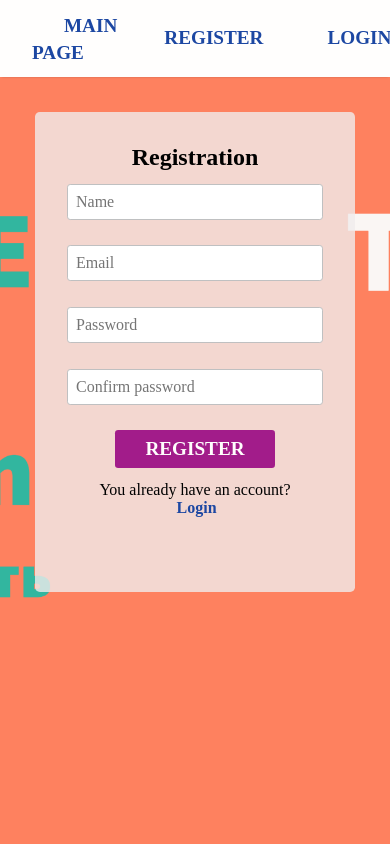
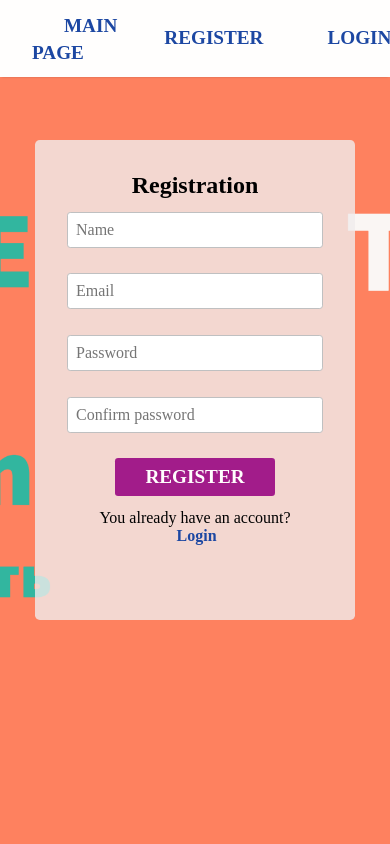
Before and after one commit to makiyo-ronkko/fullstack-app, a React (Create React App) app in the folder client/: page /register in a window 390 px wide. Shown: the top 844 px of the page. Built offline with nearby package versions, Linux system fonts and the light colour scheme; no server answers; a web font is replaced by a local one.

Commit message:
Update styling

```diff
--- a/client/src/App.css
+++ b/client/src/App.css
@@ -2,6 +2,7 @@
   margin: auto;
   overflow: hidden;
   margin-top: 4rem;
+  margin-bottom: 0;
 }
 
 .container {
@@ -23,3 +24,9 @@
   width: 100%;
   height: 100%;
 }
+
+@media (max-width: 700px) {
+  .container {
+    align-items: center;
+  }
+}
```
